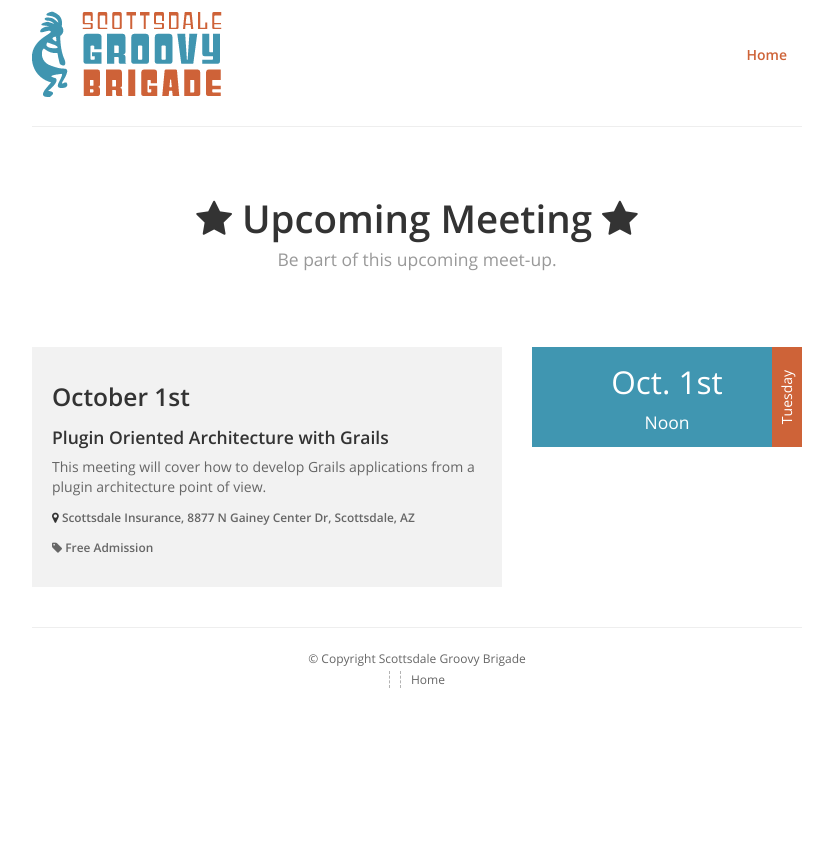
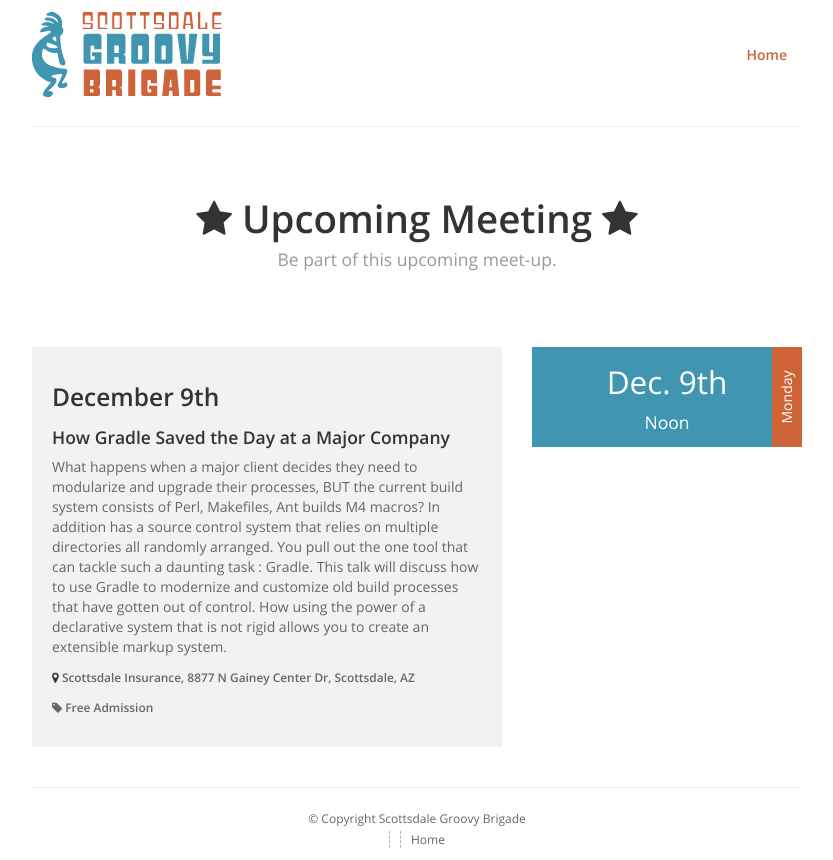
Before and after one commit to Scottsdale-Groovy/scottsdale-groovy.github.io, a plain HTML site: page index.html in a window 1280 px wide. Shown: the whole page, without its empty margins (223-1056 px from the left). Before the commit the page ends 800 px from the top, so only its background shows below. Drawn offline with nearby package versions, Linux system fonts and the light colour scheme.

Commit message:
new dec 9th meeting

```diff
--- a/index.html
+++ b/index.html
@@ -56,18 +56,18 @@
         <div class="row upcoming-box">
           <div class="span5">
             <div class="desc">
-              <h3>October 1st </h3>
-              <h4>Plugin Oriented Architecture with Grails</h4>
-              <p>This meeting will cover how to develop Grails applications from a plugin architecture point of view.</p>
+              <h3>December 9th</h3>
+              <h4>How Gradle Saved the Day at a Major Company</h4>
+              <p>What happens when a major client decides they need to modularize and upgrade their processes, BUT the current build system consists of Perl, Makefiles, Ant builds M4 macros? In addition has a source control system that relies on multiple directories all randomly arranged. You pull out the one tool that can tackle such a daunting task : Gradle. This talk will discuss how to use Gradle to modernize and customize old build processes that have gotten out of control. How using the power of a declarative system that is not rigid allows you to create an extensible markup system.</p>
               <h6><i class="icon-map-marker"></i> <a href="http://tinyurl.com/d4nnl8r" target="_normal">Scottsdale Insurance, 8877 N Gainey Center Dr, Scottsdale, AZ</h6>
               <h6><i class="icon-tag"></i> Free Admission</h6>
             </div>
           </div> <!-- /span5 -->
           <div class="span3">
             <div class="date">
-              <h2>Oct. 1st</h2>
+              <h2>Dec. 9th</h2>
               <h4>Noon</h4>
-              <p>Tuesday</p>
+              <p>Monday</p>
             </div>
           </div> <!-- /span3 -->
         </div> <!-- /row -->
```
